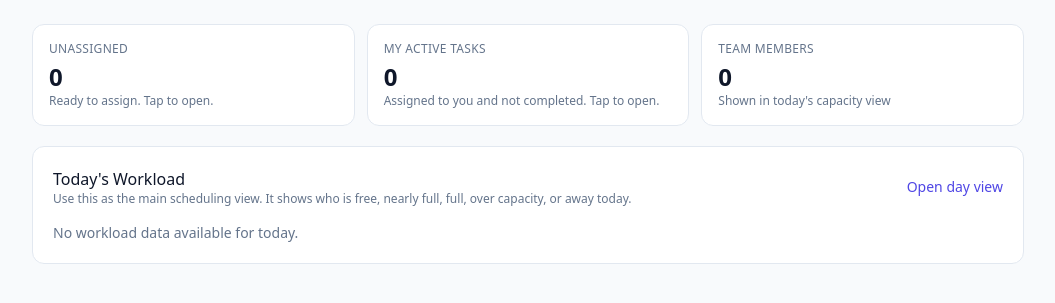
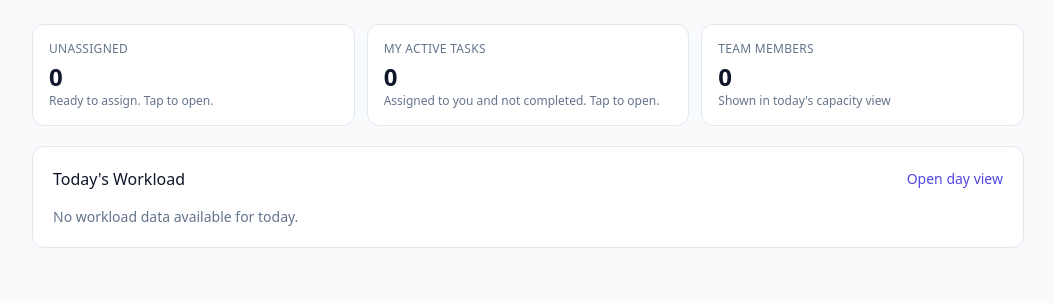
Before and after one commit to Nicxx2/homeflow-task-manager, a Python web app: template backend/app/templates/dashboard.html in a window 1280 px wide. Shown: the part 212-515 px from the top of the page, without its empty margins (112-1167 px from the left). Run offline with Jinja, Linux system fonts and the light colour scheme; the template is opened without the code that fills it, so the values that code supplies are empty; some libraries are stand-ins or nearby versions.

```diff
--- a/backend/app/templates/dashboard.html
+++ b/backend/app/templates/dashboard.html
@@ -62,7 +62,6 @@
     <div class="flex items-center justify-between mb-4">
       <div>
         <h2 class="font-medium">Today's Workload</h2>
-        <p class="text-xs text-slate-500 dark:text-slate-400">Use this as the main scheduling view. It shows who is free, nearly full, full, over capacity, or away today.</p>
       </div>
       <a href="/day-view?scope=team" class="app-link text-sm hover:underline">Open day view</a>
     </div>
```
